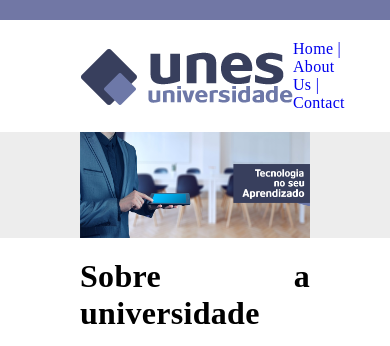
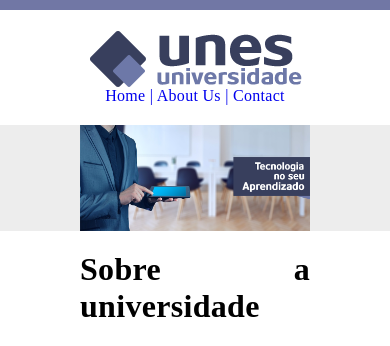
Before and after one commit to SavioMessias/WebDeveloper, a Flask app: page / in a window 390 px wide. Shown: the top 346 px of the page. Run offline with Flask 3, Linux system fonts and the light colour scheme; some web fonts are replaced.

Commit message:
iniciando responsividade

```diff
--- a/src/static/global.css
+++ b/src/static/global.css
@@ -57,5 +57,12 @@ label + input {
 }
 
 @media(max-width: 650px) {
-
+    nav {
+        display: flex;
+        flex-direction: column;
+        justify-content: center;
+        align-items: center;
+        padding: 20px;
+        border-top: solid 10px #7177a5;
+    }
 }
```
